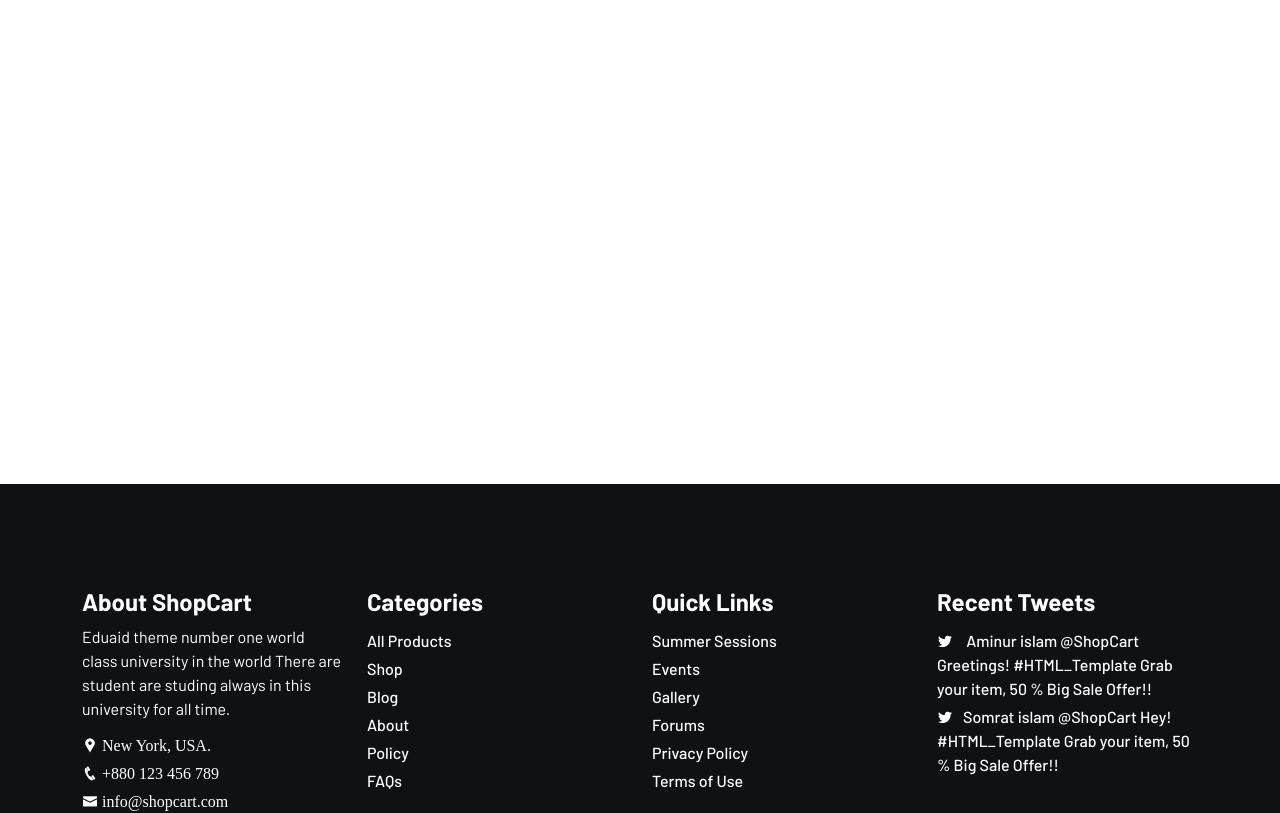
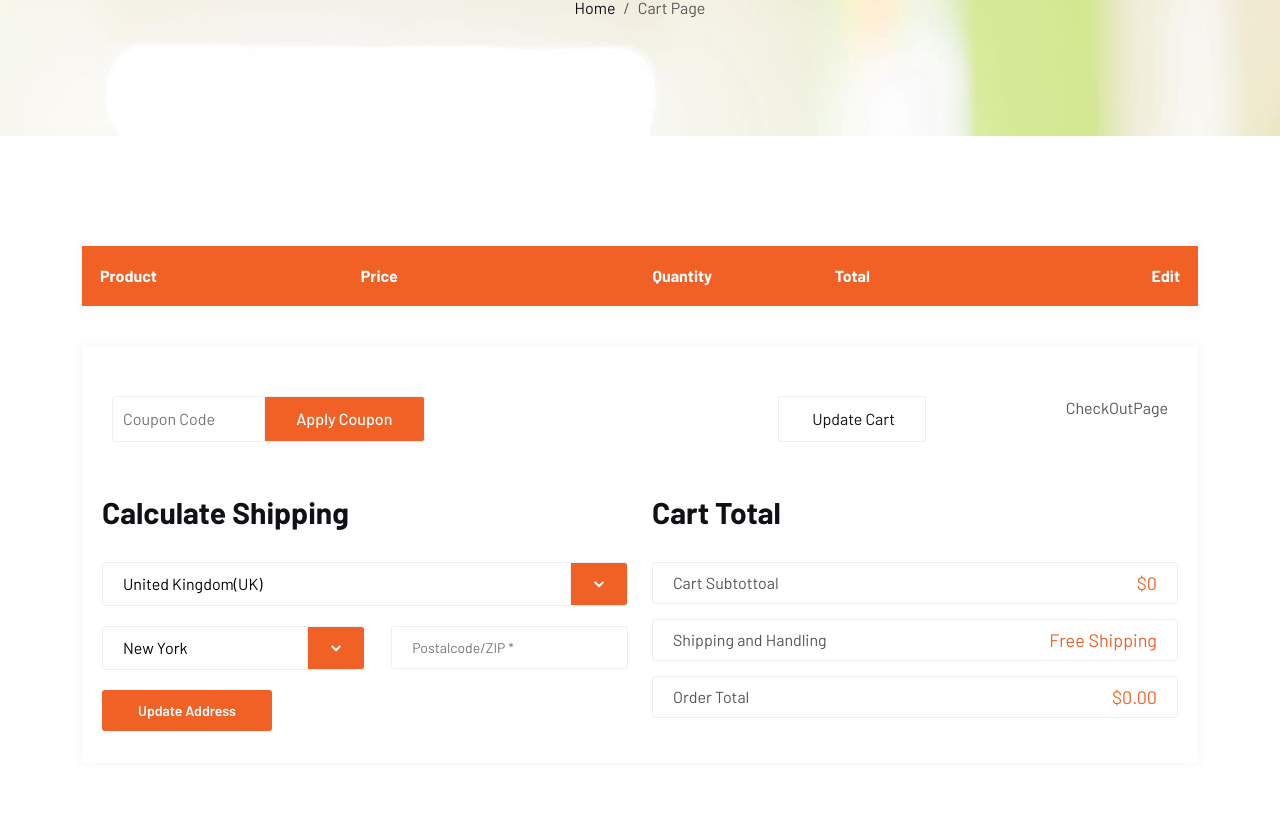
Before and after one commit to MonikaDevHJ/E_commerce_Website, a React (Vite) app: page /cart-page in a window 1280 px wide. Shown: the part 316-1129 px from the top of the page. Built offline with nearby package versions, Linux system fonts and the light colour scheme.

Commit message:
CartPage Page is Completed

```diff
--- a/src/Shop/CartPage.jsx
+++ b/src/Shop/CartPage.jsx
@@ -1,11 +1,227 @@
-import React from 'react'
+import React, { useEffect, useState } from "react";
+import PageHeader from "../components/PageHeader";
+import { Link } from "react-router-dom";
+import delImgUrl from "../assets/images/shop/del.png";
 
 const CartPage = () => {
+  const [cartItems, setcartItems] = useState([]);
+
+  useEffect(() => {
+    // fetch cart Item from local Storage
+    const storedCartItems = JSON.parse(localStorage.getItem("cart")) || [];
+    setcartItems(storedCartItems);
+  }, []);
+
+  // calculate prices
+  const calculateTotalPrice = item => {
+    return item.price * item.quantity;
+  };
+
+  // handle quantity increses
+  const handleIncreses = item => {
+    item.quantity += 1;
+    setcartItems([...cartItems]);
+
+    // update local storage With new Cart items
+    localStorage.setItem("cart", JSON.stringify(cartItems));
+  };
+
+  // handle quantity Decreses
+  const handleDecreses = item => {
+    if (item.quantity > 1) {
+      item.quantity -= 1;
+      setcartItems([...cartItems]);
+
+      // update local storage with new cart items
+      localStorage.setItem("cart", JSON.stringify(cartItems));
+    }
+  };
+
+  // handle Remove Item
+  const handleRemoveItem = item => {
+    const updatedCart = cartItems.filter(cartItems => cartItems.id !== item.id);
+    // Update New Cart
+    setcartItems(updatedCart);
+    updateLocalStorage(updatedCart);
+  };
+
+  const updateLocalStorage = cart => {
+    localStorage.setItem("cart", JSON.stringify(cart));
+  };
+
+  //   cart SubTotall
+  const cartSubtotoal = cartItems.reduce((total, item) => {
+    return total + calculateTotalPrice(item);
+  }, 0);
+
+  // order Total
+  const ordertotal = cartSubtotoal;
+
   return (
     <div>
-      Cart Pagesssss
+      <PageHeader title={"short Cart"} curPage={"Cart Page"} />
+      <div className="shop-cart padding-tb">
+        <div className="container">
+          <div className="section-wrapper">
+            {/* cart Top */}
+            <div className="cart-top">
+              <table>
+                <thead>
+                  <tr>
+                    <th className="cat-product">Product</th>
+                    <th className="cat-price">Price</th>
+                    <th className="cat-quantity">Quantity</th>
+                    <th className="cat-toprice">Total</th>
+                    <th className="cat-edit">Edit</th>
+                  </tr>
+                </thead>
+
+                {/* table Body */}
+                <tbody>
+                  {cartItems.map((item, indx) =>
+                    <tr key={indx}>
+                      <td className="product-item cat-product">
+                        <div className="p-thumb">
+                          <Link to="/shop">
+                            {" "}<img src={item.img} alt="" />
+                          </Link>
+                        </div>
+                        <div className="p-content">
+                          <Link to="/shop">
+                            {item.name}
+                          </Link>
+                        </div>
+                      </td>
+
+                      <td className="cat-price">
+                        ${item.price}
+                      </td>
+                      <td className="cat-quantity">
+                        <div className="cart-plus-minus">
+                          <div
+                            className="dec qtybutton"
+                            onClick={() => handleDecreses(item)}
+                          >
+                            -
+                          </div>
+                          <input
+                            type="text"
+                            className="cart-plus-minus-box"
+                            name="qtybutton"
+                            value={item.quantity}
+                          />
+                          <div
+                            className="inc qtybutton"
+                            onClick={() => handleIncreses(item)}
+                          >
+                            +
+                          </div>
+                        </div>
+                      </td>
+
+                      <td className="cat-toprice">
+                        ${calculateTotalPrice(item)}
+                      </td>
+                      <td className="cat-edit">
+                        <a href="#" onClick={() => handleRemoveItem(item)}>
+                          <img src={delImgUrl} alt="" />
+                        </a>
+                      </td>
+                    </tr>
+                  )}
+                </tbody>
+              </table>
+            </div>
+
+            {/* ...............Cart top ends............ */}
+            {/* cart bottom */}
+            <div className="cart-bottom">
+              <div className="cart-checkout-box">
+                <form className="coupon">
+                  <input
+                    className="cart-page-input-text"
+                    name="coupon"
+                    id="coupon"
+                    type="text"
+                    placeholder="Coupon Code"
+                  />
+                  <input type="submit" value="Apply Coupon" />
+                </form>
+
+                <form className="cart-checkout">
+                  <input type="submit" value=" Update Cart" />
+                  <div>CheckOutPage</div>
+                </form>
+              </div>
+              {/* checkot Box End */}
+
+              {/* Shopping Box */}
+              <div className="shiping-box">
+                <div className="row ">
+                  <div className="col-md-6 col-12">
+                    <div className="calculate-shiping">
+                      <h3>Calculate Shipping</h3>
+                      <div className="outline-select">
+                        <select>
+                          <option value="uk">United Kingdom(UK)</option>
+                          <option value="bd">Bangladesh</option>
+                          <option value="pak">Pakistan</option>
+                          <option value="IN">India</option>
+                          <option value="NL">Nepal</option>
+                        </select>
+                        <span className="select-icon">
+                          <i className="icofont-rounded-down"></i>
+                          </span>
+                      </div>
+
+                      <div className="outline-select shipping-select">
+                      <select>
+                          <option value="uk">New York</option>
+                          <option value="bd">Delhi</option>
+                          <option value="pak">Hassn</option>
+                          <option value="IN">India</option>
+                          <option value="NL">Karnatal</option>
+                        </select>
+                        <span className="select-icon">
+                          <i className="icofont-rounded-down"></i>
+                          </span>
+
+                      </div>
+                      <input type="text" name="postalCode" id="postalCode" placeholder="Postalcode/ZIP *" className="cart-page-input-text" />
+                      <button type="submit">Update Address</button>
+                    </div>
+                  </div>
+
+                  <div className="col-md-6 col-12">
+                    <div className="cart-overview">
+                      <h3>Cart Total</h3>
+                      <ul className="lab-ul">
+                      <li>
+                        <span className="pull-left">Cart Subtottoal</span>
+                        <p className="pull-right">${cartSubtotoal}</p>
+                      </li>
+                      <li>
+                        <span className="pull-left">Shipping  and Handling</span>
+                        <p className="pull-right">Free Shipping</p>
+                      </li>
+                      <li>
+                        <span className="pull-left">Order Total</span>
+                        <p className="pull-right">${ordertotal.toFixed(2)}</p>
+                      </li>
+
+                      </ul>
+
+                    </div>
+
+                  </div>
+                </div>
+              </div>
+            </div>
+          </div>
+        </div>
+      </div>
     </div>
-  )
-}
+  );
+};
 
 export default CartPage;
```
